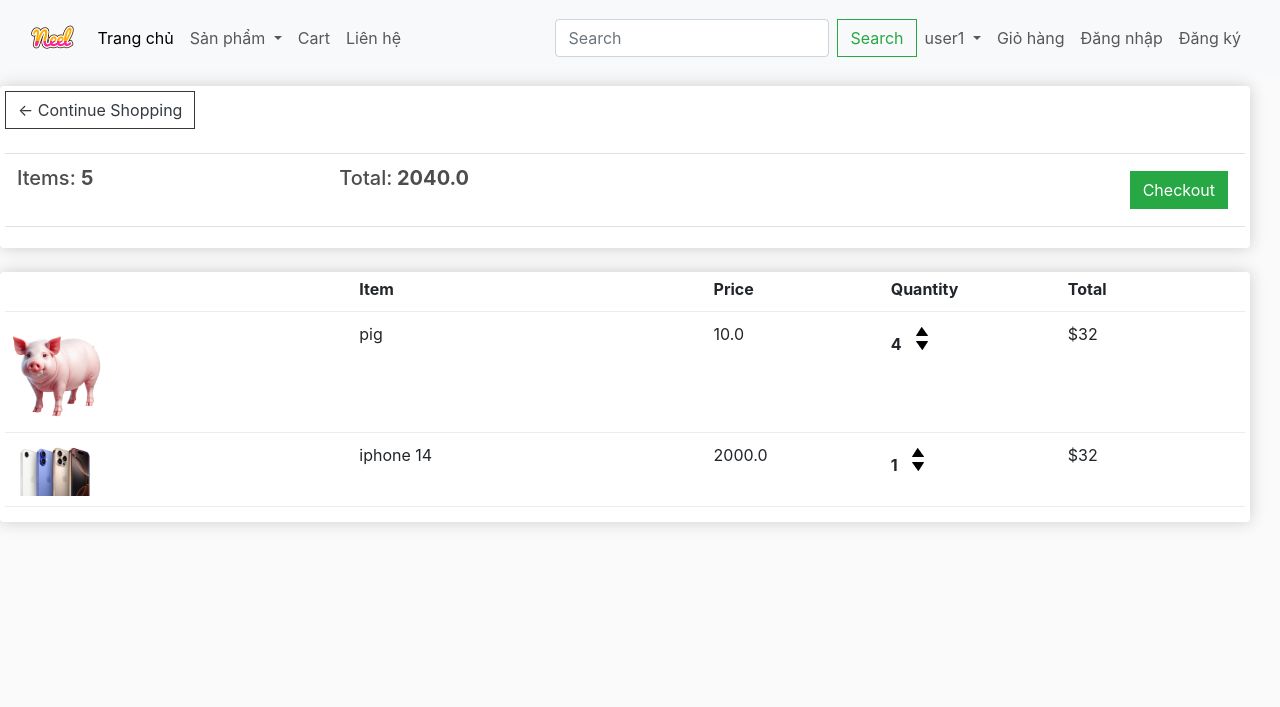
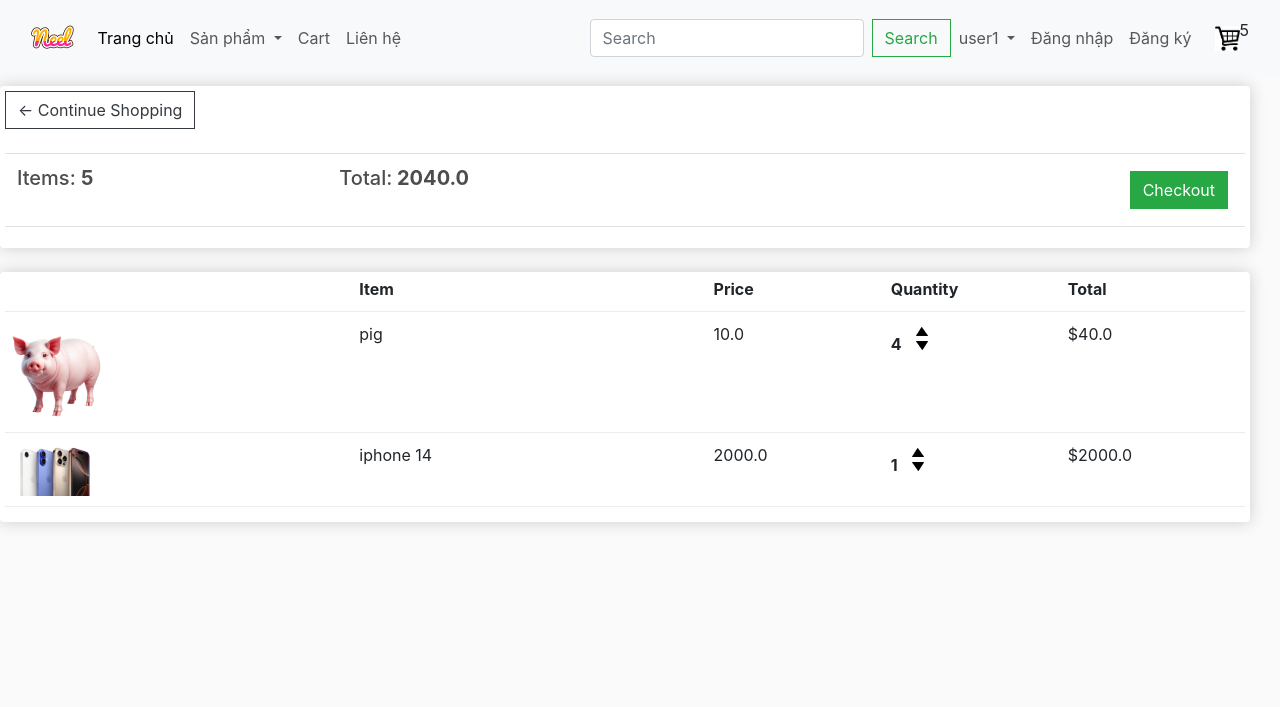
Before and after one commit to zintkaisoul/web1, a Django app: page /cart/ in a window 1280 px wide. Shown: the top 707 px of the page. Run offline with Django 4.2, Linux system fonts and the light colour scheme; a user stored in the database is signed in; data comes from the database, SQL or seed files in the repository; both versions use the stored data as it was after the commit; lists and menus that the app fills with data are empty; some libraries are stand-ins or nearby versions.

Commit message:
31052025 -ud

```diff
--- a/app/static/app/js/cart.js
+++ b/app/static/app/js/cart.js
@@ -31,5 +31,6 @@ function updateUserOrder(productId, action){
     })
     .then((data) =>{
         console.log('data',data)
+        location.reload()
     })
 }
--- a/app/templates/app/base.html
+++ b/app/templates/app/base.html
@@ -100,15 +100,16 @@
                     </ul>
                     </li>
                     <li class="nav-item">
-                        <a class="nav-link" href="{% url 'cart' %}">Giỏ hàng</a>
-                    </li>
-                    <li class="nav-item">
                         <a class="nav-link" href="#">Đăng nhập</a>
                     </li>
                     <li class="nav-item">
                         <a class="nav-link" href="#">Đăng ký</a>
                     </li>
                 </ul>
+                <div class='form-inline my-2 my-lg-0'>
+                    <a href="{% url 'cart' %}"><img id ="cart-icon" src="{% static 'images/cart.png' %}"></a>
+                    <p id='cart_total'>{{cartItems}}</p>
+                </div>
             </div>
         </nav>
         <!--Main-->
--- a/app/templates/app/cart.html
+++ b/app/templates/app/cart.html
@@ -38,12 +38,12 @@
 				<div style="flex:1">
 					<p class="quantity">{{item.quantity}}</p>
 					<div class="quantity">
-						<img class="chg-quantity" src="{% static  'app/images/arrow-up.png' %}">
+						<img data-product = {{item.product.id}} data-action = 'add' class="chg-quantity update-cart" src="{% static  'app/images/arrow-up.png' %}">
 
-						<img class="chg-quantity" src="{% static  'app/images/arrow-down.png' %}">
+						<img data-product = {{item.product.id}} data-action = 'remove' class="chg-quantity update-cart" src="{% static  'app/images/arrow-down.png' %}">
 					</div>
 				</div>
-				<div style="flex:1"><p>$32</p></div>
+				<div style="flex:1"><p>${{item.get_total}}</p></div>
 			</div>
 			{% endfor %}
 		</div>
--- a/app/templates/app/checkout.html
+++ b/app/templates/app/checkout.html
@@ -59,6 +59,7 @@
 					<div style="flex:2"><p>{{item.product.name}}</p></div>
 					<div style="flex:1"><p>{{item.product.price}}</p></div>
 					<div style="flex:1"><p>{{item.quantity}}</p></div>
+					<div style="flex:1"><p>{{item.get_total}}</p></div>
 				</div>
 				{% endfor %}
 				<h5>Items: {{order.get_cart_items}}</h5>
--- a/app/views.py
+++ b/app/views.py
@@ -4,29 +4,44 @@ from .models import *
 import json
 
 # Create your views here.
+
+
 def home(request):
+    if request.user.is_authenticated:
+        customer = request.user.customer
+        order, created = Order.objects.get_or_create(customer = customer,complete=False)
+        items = order.orderitem_set.all()
+        cartItems = order.get_cart_items
+    else:
+        items = []
+        order = {'get_cart_items':0, 'get_cart_total':0}
+        cartItems = order['get_cart_items']
     products = Product.objects.all()
-    context={'products': products}
+    context={'products': products,'cartItems':cartItems}
     return render(request, 'app/home.html',context)
 def cart(request):
     if request.user.is_authenticated:
         customer = request.user.customer
         order, created = Order.objects.get_or_create(customer = customer,complete=False)
         items = order.orderitem_set.all()
+        cartItems = order.get_cart_items
     else:
         items = []
         order = {'get_cart_items':0, 'get_cart_total':0}
-    context={'items':items,'order':order}
+        cartItems = order.get_cart_items
+    context={'items':items,'order':order,'cartItems':cartItems}
     return render(request, 'app/cart.html',context)
 def checkout(request):
     if request.user.is_authenticated:
         customer = request.user.customer
         order, created = Order.objects.get_or_create(customer = customer,complete=False)
         items = order.orderitem_set.all()
+        cartItems = order.get_cart_items
     else:
         items = []
         order = {'get_cart_items':0, 'get_cart_total':0}
-    context={'items':items,'order':order}
+        cartItems = order.get_cart_items
+    context={'items':items,'order':order,'cartItems':cartItems}
     return render(request, 'app/checkout.html',context)
 def updateItem(request):
     if not request.user.is_authenticated:
```
Also changed, not shown: app/static/images/cart.png (added), db.sqlite3.
